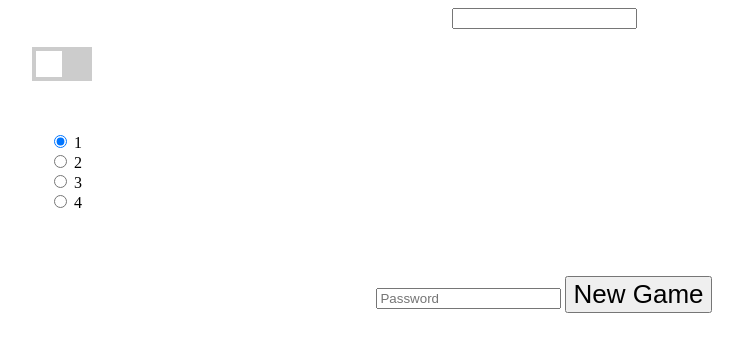
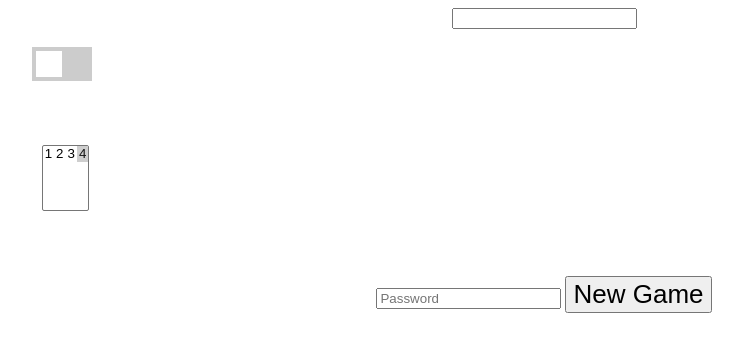
Before and after one commit to JDziewonski98/Andor, a website built with webpack: page client/assets/nameform.html in a window 1280 px wide. Shown: the whole page, without its empty margins (96-839 px from the left). Built offline with nearby package versions, Linux system fonts and the light colour scheme.

Commit message:
Send numplayer selection to createGame
Replaced radio buttons in create game screen with select

```diff
--- a/client/assets/nameform.html
+++ b/client/assets/nameform.html
@@ -90,6 +90,13 @@
         .slider.round:before {
           border-radius: 50%;
         }
+
+        select {
+            display:table-row;
+        }
+        option {
+            display:table-cell;
+        }
     </style>
 </head>
 <body style="text-align:center;">
@@ -108,10 +115,12 @@
               <div class="bottom-aligner"></div>
               <div class="bottom-content">
                     <form>
-                            <input type="radio" name="players" value="1" checked> 1<br>
-                            <input type="radio" name="players" value="2"> 2<br>
-                            <input type="radio" name="players" value="3"> 3<br>
-                            <input type="radio" name="players" value="4"> 4
+                      <select name="numPlayers" size="4">
+                        <option value="1">1</option>
+                        <option value="2">2</option>
+                        <option value="3">3</option>
+                        <option selected="selected" value="4">4</option>
+                      </select>
                     </form>
               </div>
             </div>
--- a/client/src/scenes/creategame.ts
+++ b/client/src/scenes/creategame.ts
@@ -37,6 +37,9 @@ export default class CreateGameScene extends Phaser.Scene {
         element.on('click', function (event) {
 
             if (event.target.name === 'submitButton') {
+                var numPlayersSelect = this.getChildByName('numPlayers');
+                var numPlayers = numPlayersSelect.options[numPlayersSelect.selectedIndex].text
+                console.log(numPlayers);
                 var inputText = this.getChildByName('Game Name');
 
                 //  Have they entered anything?
@@ -44,7 +47,7 @@ export default class CreateGameScene extends Phaser.Scene {
                     //  Turn off the click events
                     this.removeListener('click')
 
-                    self.lobbyController.createGame(inputText.value, 1, "Easy");
+                    self.lobbyController.createGame(inputText.value, numPlayers, "Easy");
 
                     this.setVisible(false)
 
--- a/server/src/controller/lobby.ts
+++ b/server/src/controller/lobby.ts
@@ -7,7 +7,7 @@ export function lobby(socket, model: Lobby, io) {
     const d = difficulty === "Easy" ? GameDifficulty.Easy : GameDifficulty.Hard;
     let g = new Game(name, numPlayers, d);
     model.createGame(g);
-    console.log("Created game", name)
+    console.log("Created game", name, "with", numPlayers, "players");
 
     var gamensp = io.of("/" + name)
     gamensp.on("connection", function (socket) {
```
